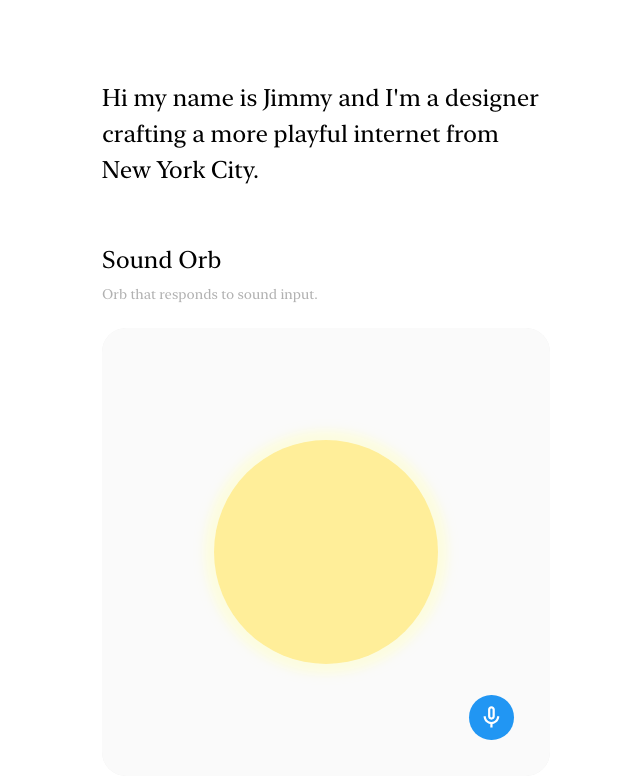
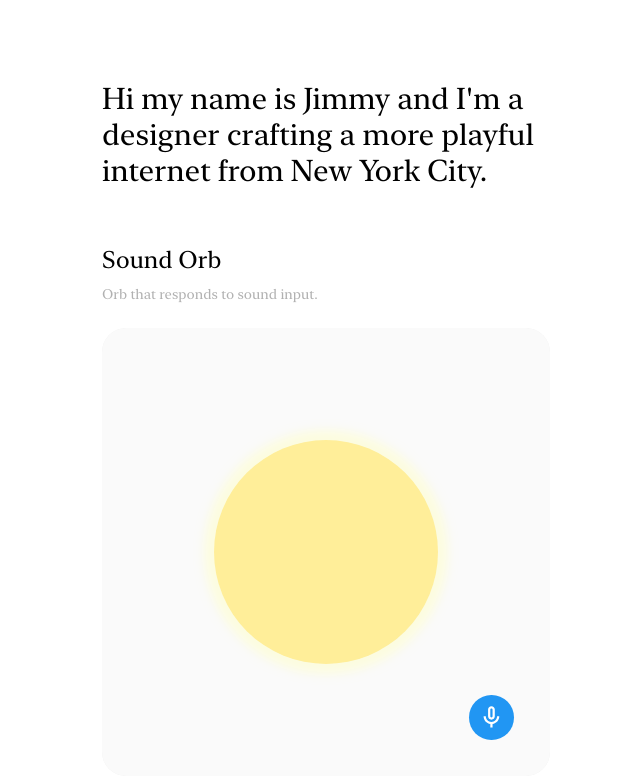
Before and after one commit to jivmy/kiln-labs, a React (Create React App) app: page / in a window 1280 px wide. Shown: the top 778 px of the page, without its empty margins (314-954 px from the left). Built offline with nearby package versions, Linux system fonts and the light colour scheme; a web font is replaced by a local one.

Commit message:
higher font size on homepage title

```diff
--- a/src/components/HomePage.js
+++ b/src/components/HomePage.js
@@ -49,7 +49,7 @@ const HomePage = () => {
       <div className="w-full max-w-md flex flex-col items-start gap-12">
         {/* Header Section */}
         <header className="w-full flex flex-col items-start gap-2">
-          <p className="text-black text-2xl font-normal leading-9 font-sans">
+          <p className="text-black text-3xl font-normal leading-9 font-sans">
             Hi my name is Jimmy and I'm a designer crafting a more playful internet from New York City.
           </p>
         </header>
```
